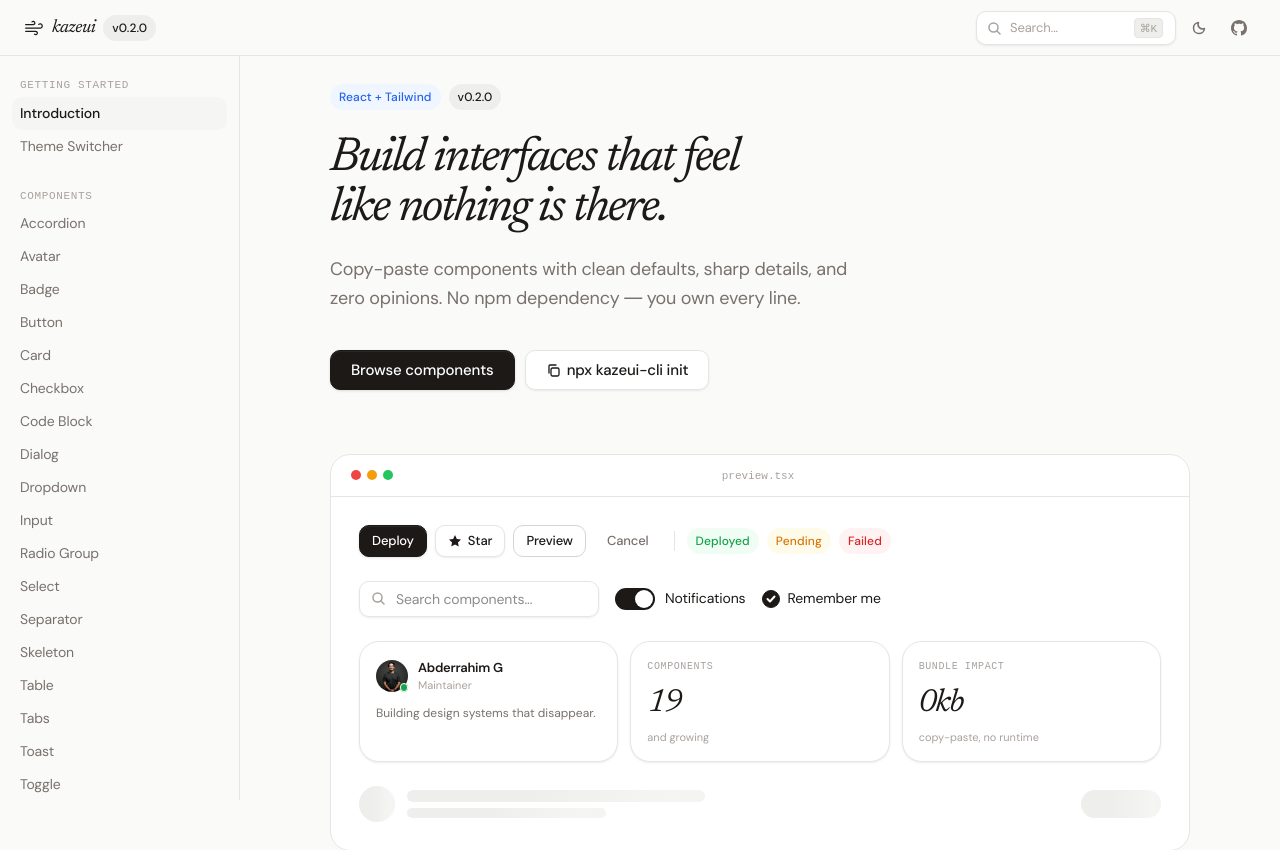
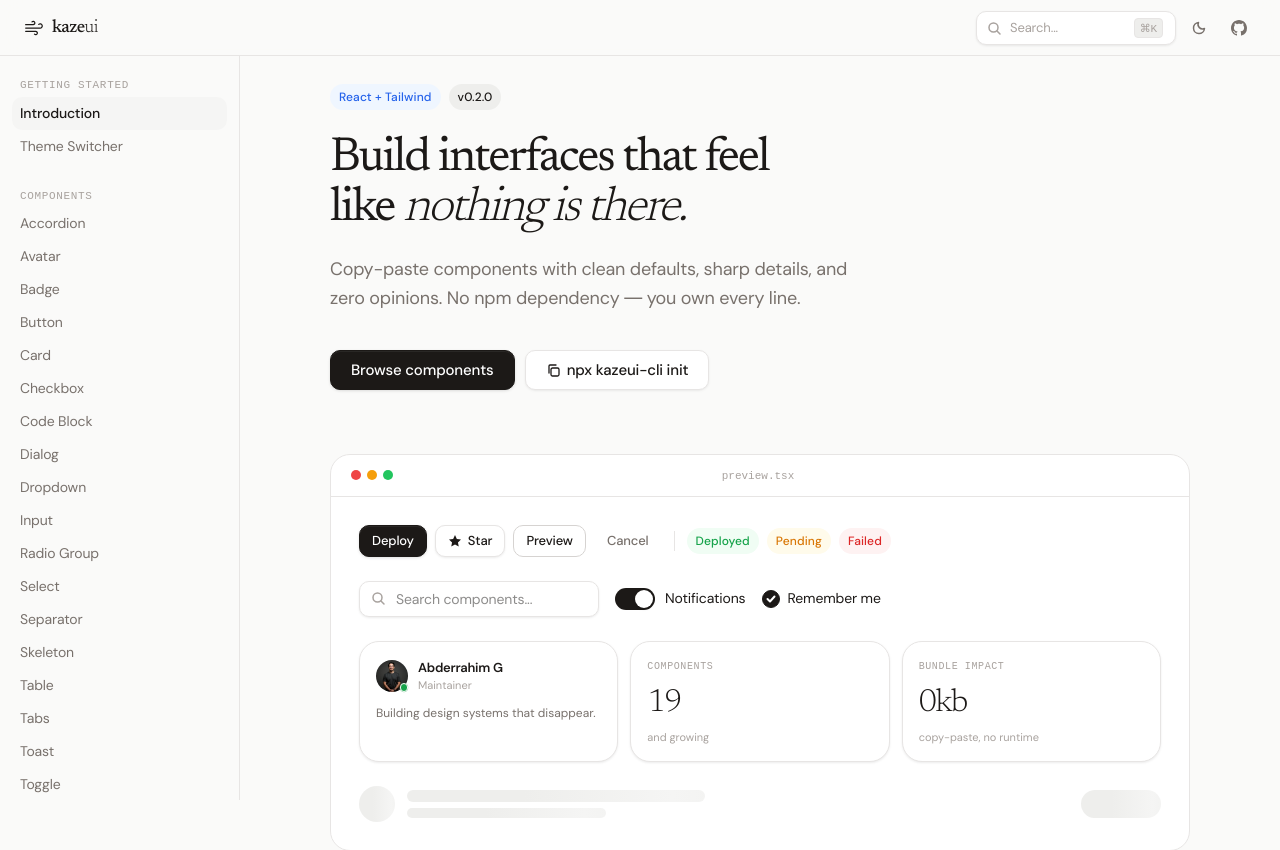
Before and after one commit to abderrahimghazali/kaze, a React (Vite) app: page / in a window 1280 px wide. Shown: the top 850 px of the page. Built offline with nearby package versions, Linux system fonts and the light colour scheme.

Commit message:
fix fonts — variable weight woff2s, remove version badge from header

```diff
--- a/src/routes/__root.tsx
+++ b/src/routes/__root.tsx
@@ -227,7 +227,6 @@
             }}>
               kaze<span style={{ fontWeight: 300 }}>ui</span>
             </span>
-            <Badge>v0.2.0</Badge>
           </Link>
           </div>
 
```
Also changed, not shown: public/fonts/newsreader.woff2.
